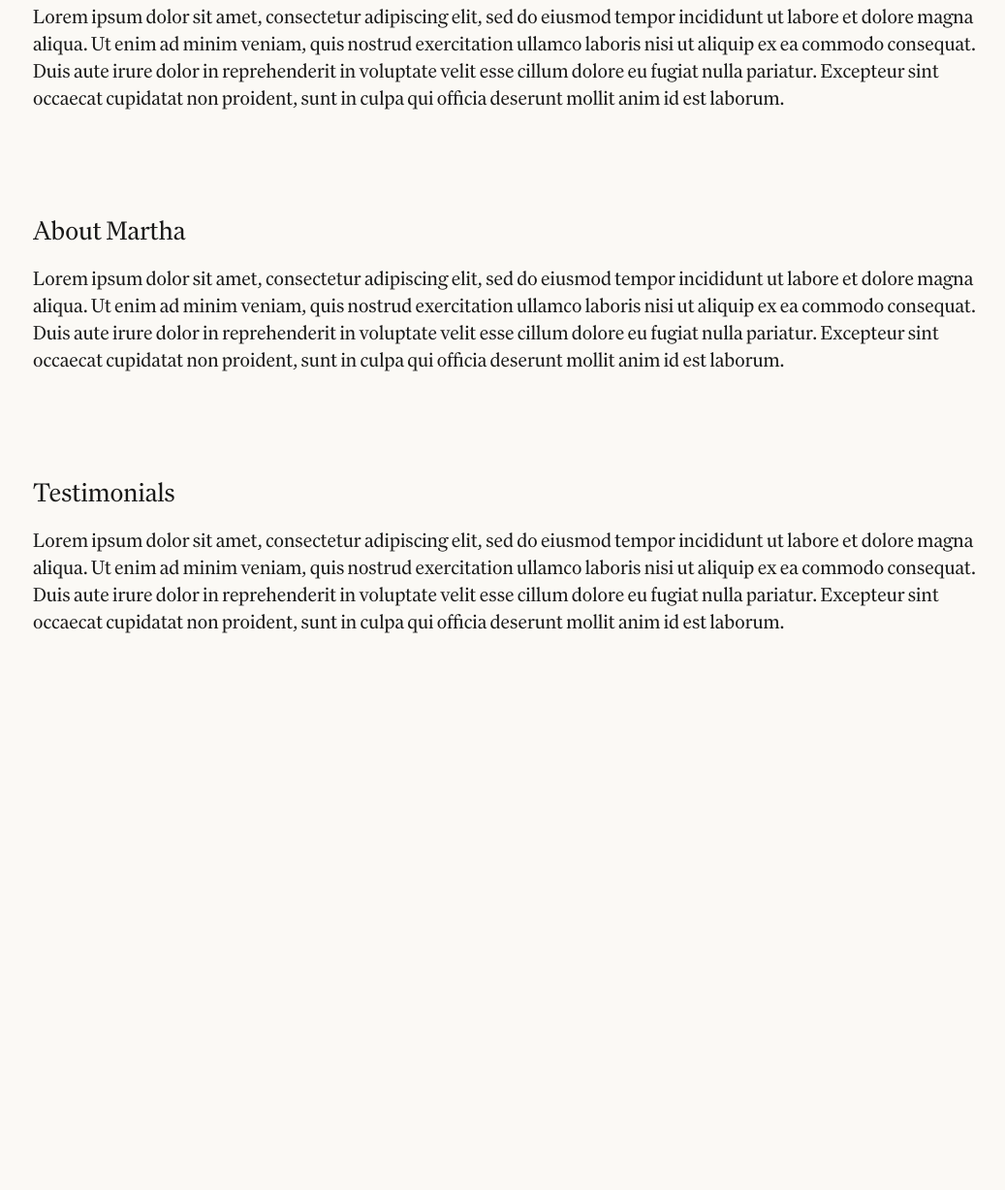
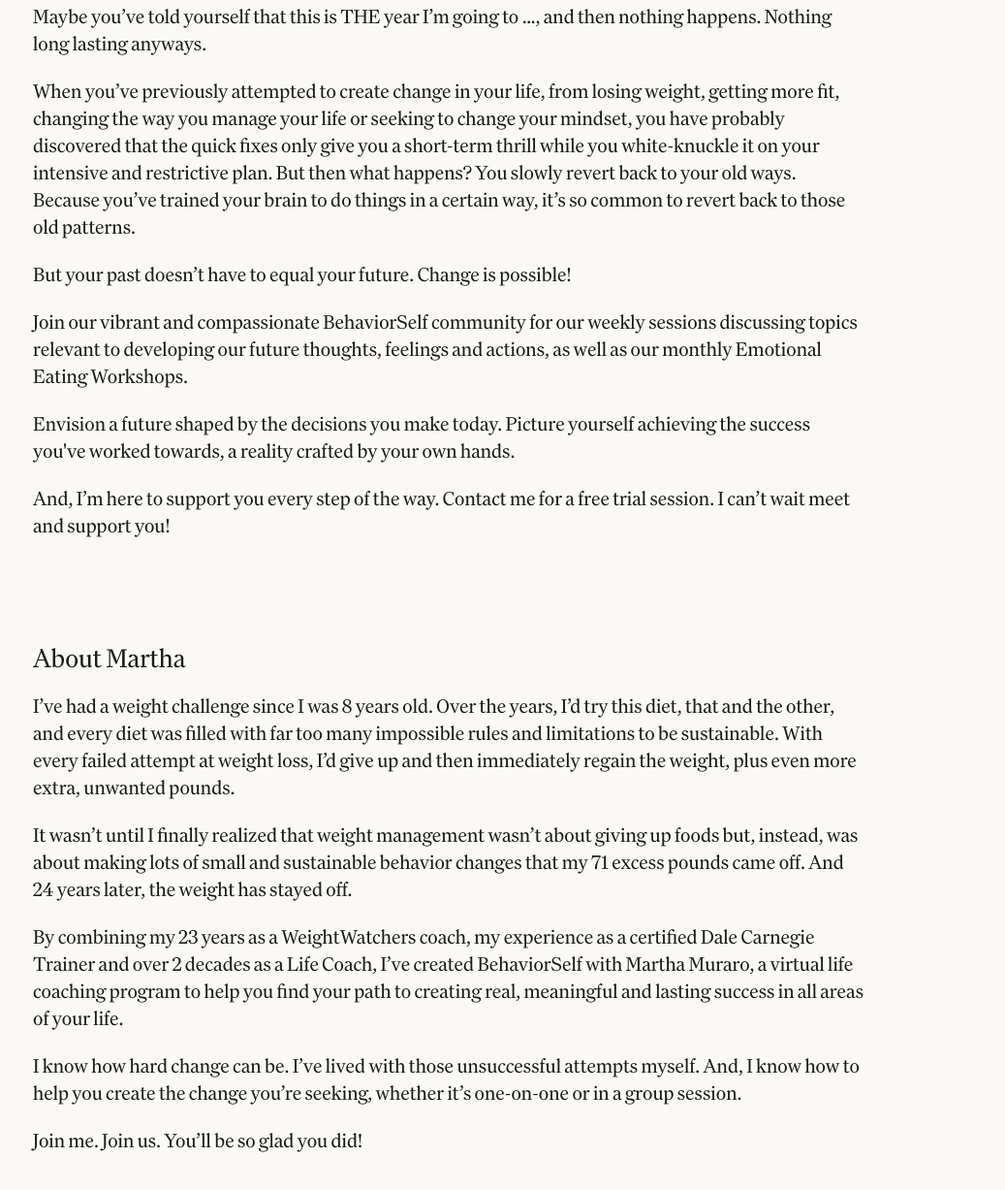
Before and after one commit to corbinmuraro/behaviorself, a plain HTML site: page index.html in a window 1280 px wide. Shown: the part 875-2102 px from the top of the page at 97% size, without its empty margins (116-1153 px from the left). Before the commit the page ends 1599 px from the top, so only its background shows below. Drawn offline with Linux system fonts and the light colour scheme.

Commit message:
add real body copy

```diff
--- a/index.html
+++ b/index.html
@@ -44,7 +44,7 @@
           <a
             href="https://behaviorself.circle.so/join?invitation_token=17bcecbc6852d0447a5b35043e21590754d37c2b-e433b7f3-3bda-4aa6-87f5-8341aa1d8c70"
             class="button"
-            ><span>Join the full community</span>
+            ><span>Join BehaviorSelf</span>
           </a>
         </div>
       </div>
@@ -53,48 +53,84 @@
       </div>
     </div>
 
-    <div class="layout">
+    <div class="layout" id="about">
       <div class="content-section-title">What is BehaviorSelf?</div>
       <div class="content-section-body">
+        <p></p>
         <p>
-          Lorem ipsum dolor sit amet, consectetur adipiscing elit, sed do
-          eiusmod tempor incididunt ut labore et dolore magna aliqua. Ut enim ad
-          minim veniam, quis nostrud exercitation ullamco laboris nisi ut
-          aliquip ex ea commodo consequat. Duis aute irure dolor in
-          reprehenderit in voluptate velit esse cillum dolore eu fugiat nulla
-          pariatur. Excepteur sint occaecat cupidatat non proident, sunt in
-          culpa qui officia deserunt mollit anim id est laborum.
+          Maybe you’ve told yourself that this is THE year I’m going to …, and
+          then nothing happens. Nothing long lasting anyways.
         </p>
-      </div>
-    </div>
 
-    <div class="layout" id="about">
-      <div class="content-section-title">About Martha</div>
-      <div class="content-section-body">
         <p>
-          Lorem ipsum dolor sit amet, consectetur adipiscing elit, sed do
-          eiusmod tempor incididunt ut labore et dolore magna aliqua. Ut enim ad
-          minim veniam, quis nostrud exercitation ullamco laboris nisi ut
-          aliquip ex ea commodo consequat. Duis aute irure dolor in
-          reprehenderit in voluptate velit esse cillum dolore eu fugiat nulla
-          pariatur. Excepteur sint occaecat cupidatat non proident, sunt in
-          culpa qui officia deserunt mollit anim id est laborum.
+          When you’ve previously attempted to create change in your life, from
+          losing weight, getting more fit, changing the way you manage your life
+          or seeking to change your mindset, you have probably discovered that
+          the quick fixes only give you a short-term thrill while you
+          white-knuckle it on your intensive and restrictive plan. But then what
+          happens? You slowly revert back to your old ways. Because you’ve
+          trained your brain to do things in a certain way, it’s so common to
+          revert back to those old patterns.
+        </p>
+
+        <p>
+          But your past doesn’t have to equal your future. Change is possible!
+        </p>
+
+        <p>
+          Join our vibrant and compassionate BehaviorSelf community for our
+          weekly sessions discussing topics relevant to developing our future
+          thoughts, feelings and actions, as well as our monthly Emotional
+          Eating Workshops.
+        </p>
+
+        <p>
+          Envision a future shaped by the decisions you make today. Picture
+          yourself achieving the success you've worked towards, a reality
+          crafted by your own hands.
+        </p>
+
+        <p>
+          And, I’m here to support you every step of the way.
+          <a href="mailto:marthahealthforlife@gmail.com">Contact me</a> for a
+          free trial session. I can’t wait meet and support you!
         </p>
       </div>
     </div>
 
     <div class="layout">
-      <div class="content-section-title">Testimonials</div>
+      <div class="content-section-title">About Martha</div>
       <div class="content-section-body">
         <p>
-          Lorem ipsum dolor sit amet, consectetur adipiscing elit, sed do
-          eiusmod tempor incididunt ut labore et dolore magna aliqua. Ut enim ad
-          minim veniam, quis nostrud exercitation ullamco laboris nisi ut
-          aliquip ex ea commodo consequat. Duis aute irure dolor in
-          reprehenderit in voluptate velit esse cillum dolore eu fugiat nulla
-          pariatur. Excepteur sint occaecat cupidatat non proident, sunt in
-          culpa qui officia deserunt mollit anim id est laborum.
+          I’ve had a weight challenge since I was 8 years old. Over the years,
+          I’d try this diet, that and the other, and every diet was filled with
+          far too many impossible rules and limitations to be sustainable. With
+          every failed attempt at weight loss, I’d give up and then immediately
+          regain the weight, plus even more extra, unwanted pounds.
         </p>
+
+        <p>
+          It wasn’t until I finally realized that weight management wasn’t about
+          giving up foods but, instead, was about making lots of small and
+          sustainable behavior changes that my 71 excess pounds came off. And 24
+          years later, the weight has stayed off.
+        </p>
+
+        <p>
+          By combining my 23 years as a WeightWatchers coach, my experience as a
+          certified Dale Carnegie Trainer and over 2 decades as a Life Coach,
+          I’ve created BehaviorSelf with Martha Muraro, a virtual life coaching
+          program to help you find your path to creating real, meaningful and
+          lasting success in all areas of your life.
+        </p>
+
+        <p>
+          I know how hard change can be. I’ve lived with those unsuccessful
+          attempts myself. And, I know how to help you create the change you’re
+          seeking, whether it’s one-on-one or in a group session.
+        </p>
+
+        <p>Join me. Join us. You’ll be so glad you did!</p>
       </div>
     </div>
   </body>
--- a/main.css
+++ b/main.css
@@ -31,6 +31,10 @@ img {
 a {
   text-decoration: none;
   color: var(--black);
+}
+
+p {
+  max-width: 75ch;
 }
 
 a:hover {
```
